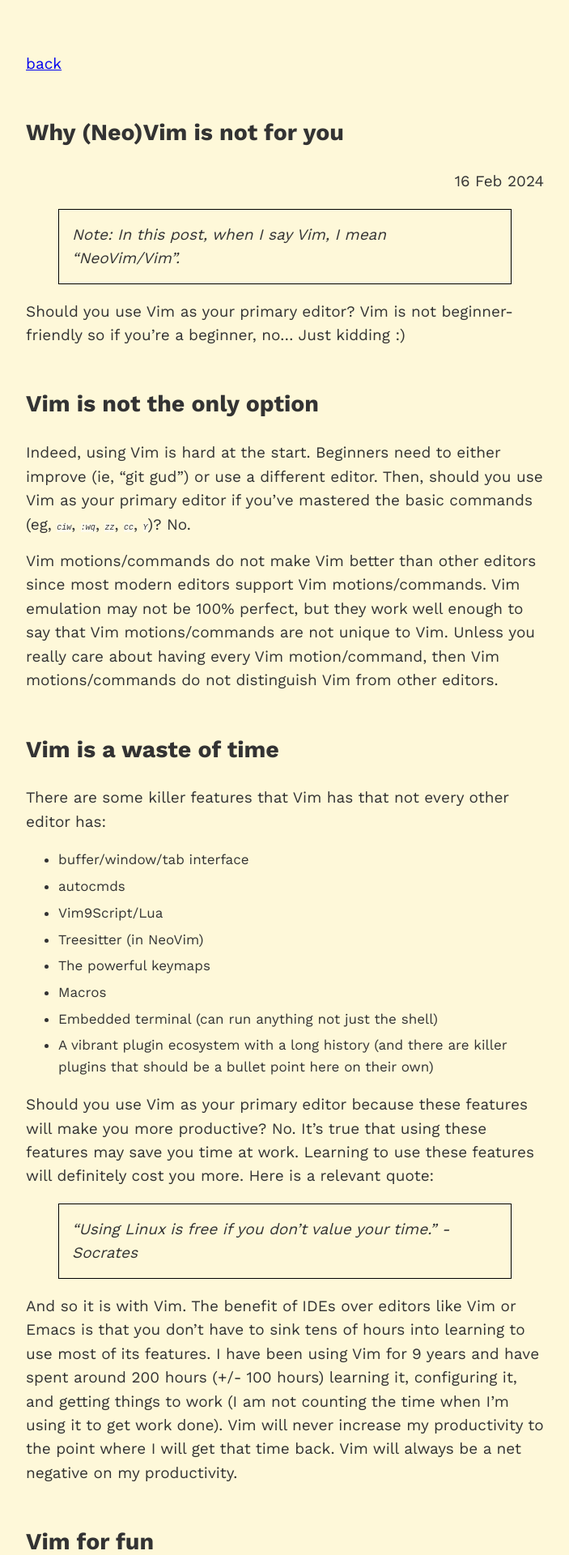
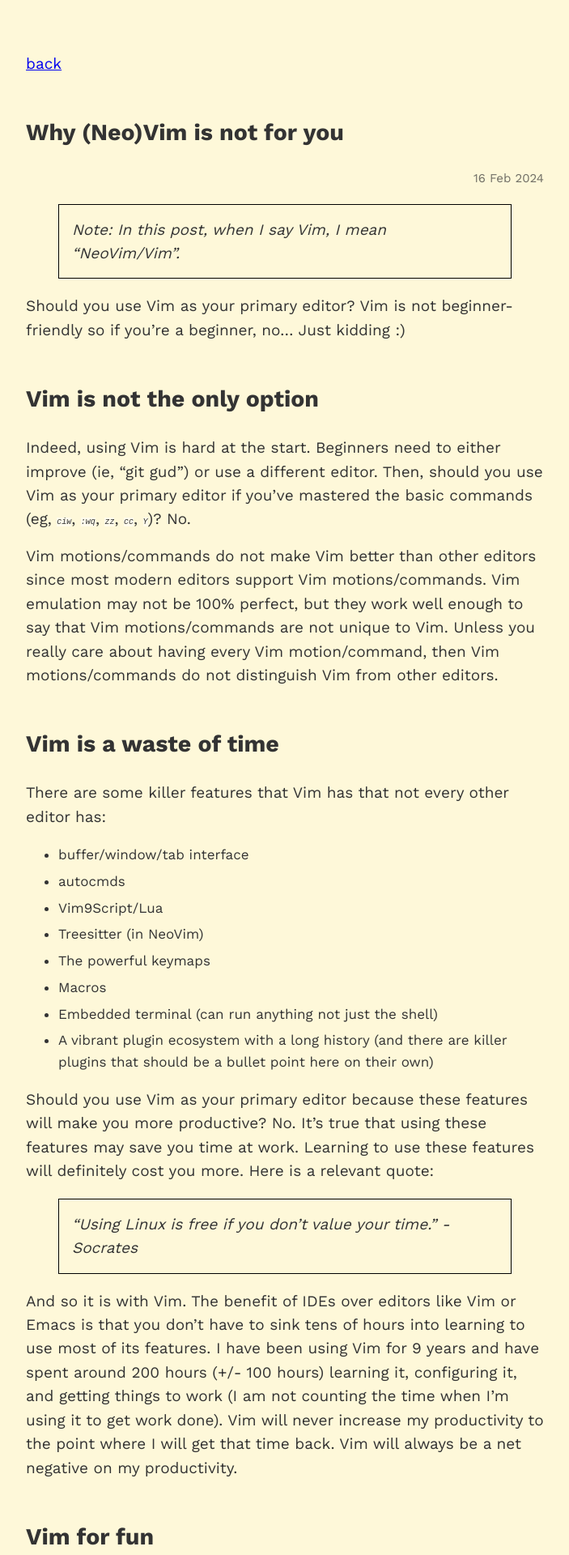
Before and after one commit to carbon-steel/carbon-steel.github.io, a Jekyll site: the page built from _posts/2023-02-16-vim.md, in a window 1280 px wide. Shown: the top 1920 px of the page at 81% size, without its empty margins (288-991 px from the left). Built offline with Jekyll 4.4.1, drawn with Linux system fonts in a browser that asks for light colours.

Commit message:
Change style

```diff
--- a/_config.yml
+++ b/_config.yml
@@ -18,10 +18,10 @@
 # You can create any custom variable you would like, and they will be accessible
 # in the templates via {{ site.myvariable }}.
 
-title: Roger Roger
-author: Sung Jin Kim
+title: Deep Roots
+author: Sung Kim
 email:
-description: The digitization of a coffee-addled mind.
+description: The archival of the coffee-addled mind.
 baseurl: "" # the subpath of your site, e.g. /blog
 url: # the base hostname & protocol for your site, e.g. http://example.com
 github_username: carbon-steel
--- a/_sass/no-style-please.scss
+++ b/_sass/no-style-please.scss
@@ -51,7 +51,11 @@ body {
   overflow-wrap: break-word;
 }
 
-.post-meta { text-align: right; }
+.post-meta {
+  font-size: 15px;
+  opacity: 0.7;
+  text-align: right;
+}
 
 h2, h3, h4, h5, h6 {
   margin-top: 3rem;
```
